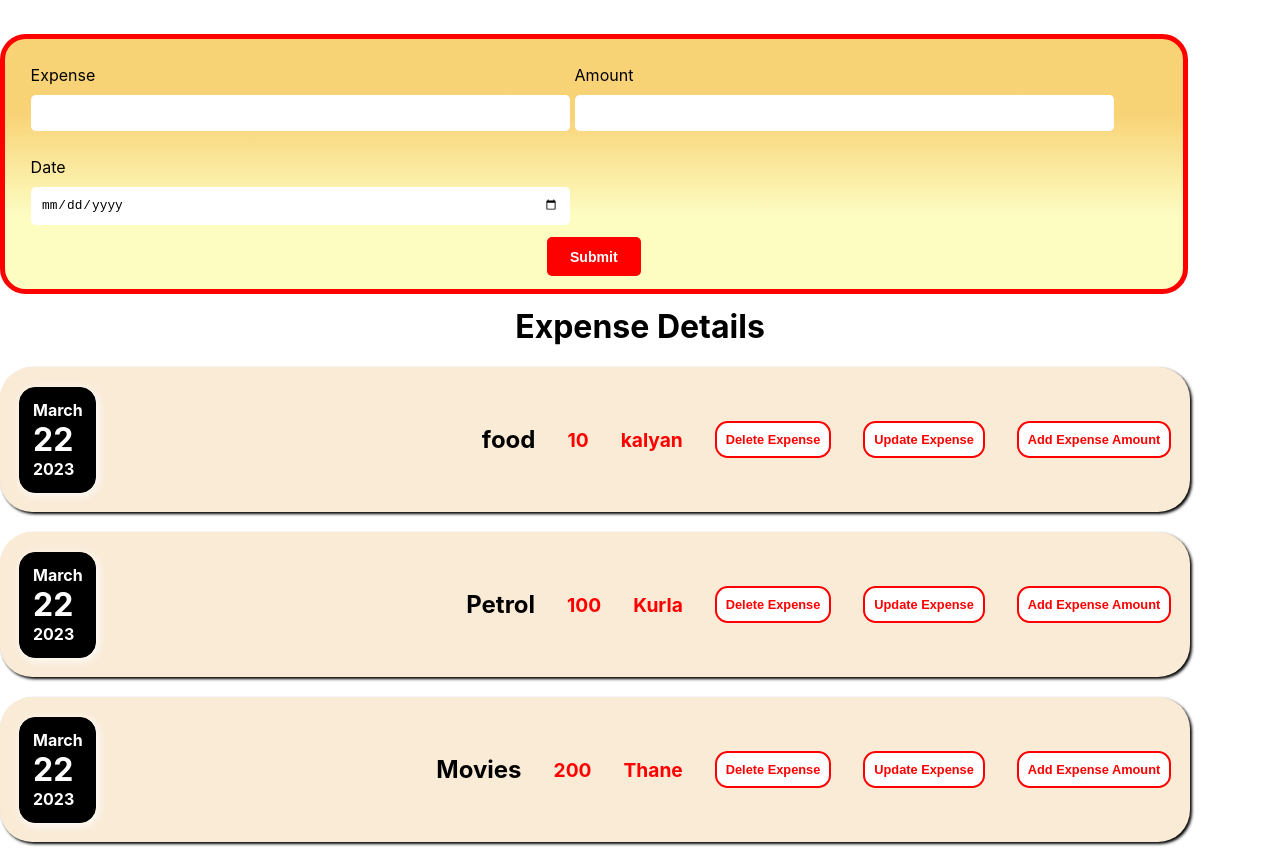
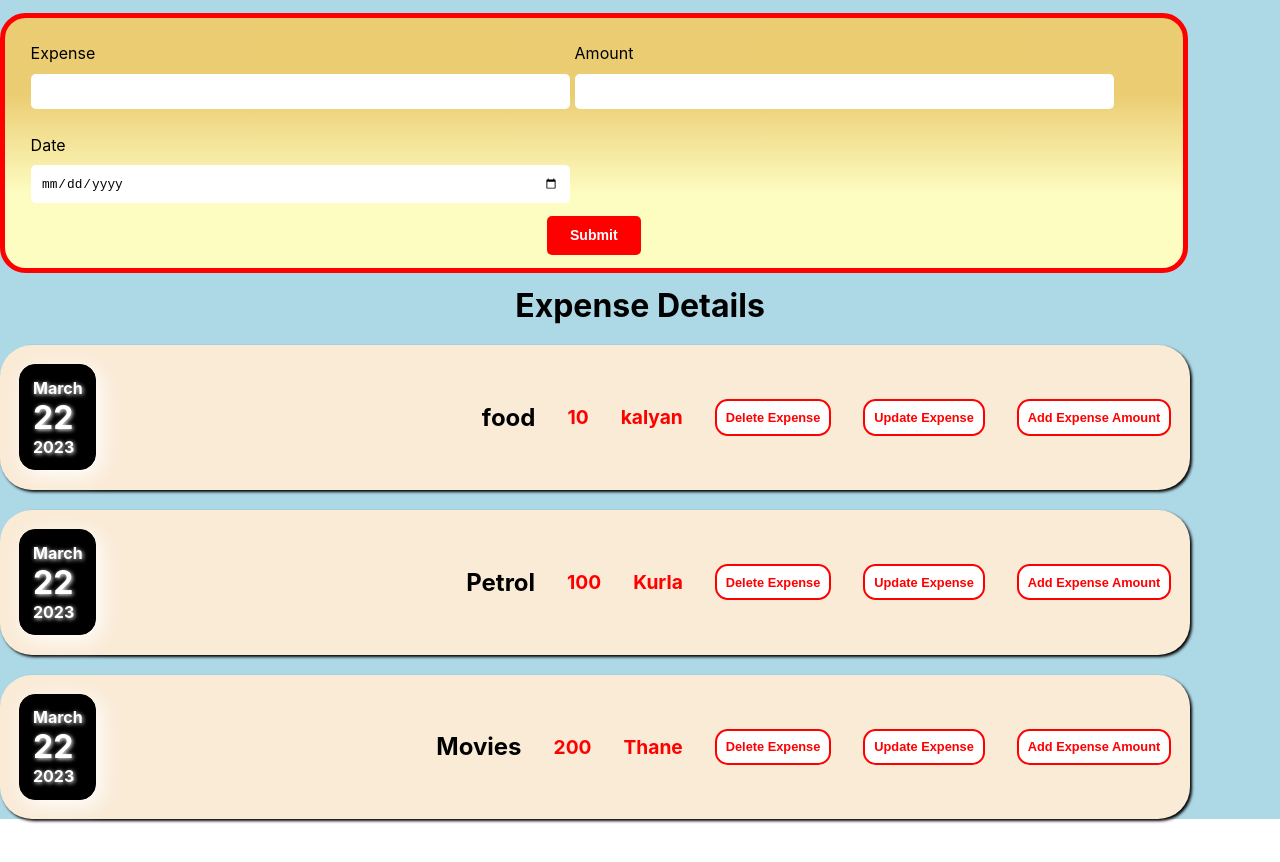
Before and after one commit to sumit6767/Expense-tracker, a React (Create React App) app: page / in a window 1280 px wide. After the commit the page ends 839 px from the top, so only its background shows below. Built offline with nearby package versions, Linux system fonts and the light colour scheme.

Commit message:
state binding with input field

```diff
--- a/src/App.js
+++ b/src/App.js
@@ -9,10 +9,8 @@ function App(props){
   {date  : new Date(), expenseDetail : "Petrol" ,amount : "100" ,LocationOfExpenditure : "Kurla"},
   {date  : new Date(), expenseDetail : "Movies" ,amount : "200" ,LocationOfExpenditure : "Thane"}]
 
-  const [value,setValue] = useState("sumit ..");
-
   return(
-    <div>
+    <div style={{backgroundColor:"lightblue"}}>
       <NewExpense />
       <h1 style={{textAlign:"center"}}>Expense Details</h1>
       {
--- a/src/components/NewExpense/FormInput.css
+++ b/src/components/NewExpense/FormInput.css
@@ -26,5 +26,11 @@
     background-color: red;
     border-radius:5px;
     color:white;
-    cursor:pointer
+    cursor:pointer;
+    transition: 0.2s ease-in-out;
 }
+button:hover{
+    background-color: white;
+    border:1px solid red;
+    color:red
+}
--- a/src/components/NewExpense/FormInput.js
+++ b/src/components/NewExpense/FormInput.js
@@ -1,4 +1,4 @@
-import React  from "react";
+import React,{useState}  from "react";
 import './FormInput.css';
 
 function submitHandler(e){
@@ -8,20 +8,24 @@ function inputHandler(e){
     console.log(e.target.value)
 }
 const FormInput = ()=>{
+    const [enteredTitle,setEnteredTitle] = useState("");
+    const [enteredAmount,setEnteredAmount] = useState("");
+    const [enteredDate,setEnteredDate] = useState("");
+
     return(
     <form>
         <div className="newexpense-controls">
             <div className="newexpense-control">
-                <label for="expense">Expense</label>
-                <input type="text" id="expense" onChange={inputHandler}/>
+                <label htmlFor="expense">Expense</label>
+                <input type="text" id="expense" value={enteredTitle} onChange={(e)=>{setEnteredTitle(e.target.value)}}/>
             </div>
             <div className="newexpense-control">
-                <label for="amount">Amount</label>
-                <input type="number" id="amount" min="0.01" step="0.01" onChange={inputHandler}/>
+                <label htmlFor="amount">Amount</label>
+                <input type="number" id="amount" min="0.01" step="0.01" value={enteredAmount} onChange={(e)=>{setEnteredAmount(e.target.value)}}/>
             </div>
             <div className="newexpense-control">
-                <label for="date">Date</label>
-                <input type="date" id="date" min="2019-01-01" max="2022-12-31" onChange={inputHandler}/>
+                <label htmlFor="date">Date</label>
+                <input type="date" id="date" min="2019-01-01" max="2022-12-31" value={enteredDate} onChange={(e)=>{setEnteredDate(e.target.value)}}/>
             </div>
         </div>
         <div className="submit">
--- a/src/components/expenses/expense.css
+++ b/src/components/expenses/expense.css
@@ -44,7 +44,8 @@
     border-radius:1rem;
     background: black;
     color: white;
-    box-shadow: 2px 2px 10px white;
+    box-shadow: 5px 5px 20px white;
+    text-shadow: 1px 1px 4px white;
 }
 .day{
     font-size:2rem
--- a/src/index.css
+++ b/src/index.css
@@ -11,3 +11,7 @@ code {
   font-family: source-code-pro, Menlo, Monaco, Consolas, 'Courier New',
     monospace;
 }
+*{
+  margin:0;
+  padding: 0;
+}
```
